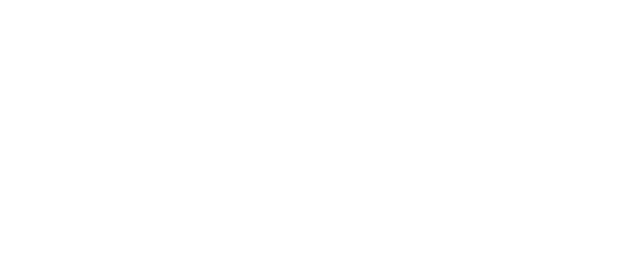
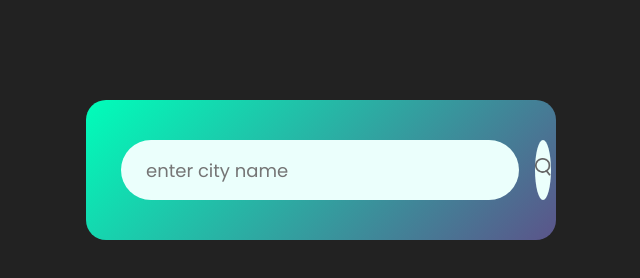
Before and after one commit to Manohar7730/HTML--CSS--JS, a plain HTML site: page weatherApp/index.html in a window 1280 px wide. Shown: the whole page, without its empty margins (319-959 px from the left). Drawn offline with Linux system fonts and the light colour scheme.

Commit message:
added images to images folder and completed search html and css

```diff
--- a/weatherApp/index.html
+++ b/weatherApp/index.html
@@ -7,6 +7,14 @@
     <title>Weather App</title>
   </head>
   <body>
+    <div class="card">
+      <div class="search">
+        <input type="search" placeholder="enter city name" spellcheck="false" />
+        <button>
+          <img src="images/search.png" alt="search" />
+        </button>
+      </div>
+    </div>
     <script src="script.js"></script>
   </body>
 </html>
--- a/weatherApp/style.css
+++ b/weatherApp/style.css
@@ -0,0 +1,57 @@
+@import url("https://fonts.googleapis.com/css2?family=Dancing+Script:wght@600&family=Poppins:wght@100;200;300;400;500&family=Raleway:ital,wght@0,100;0,200;0,400;0,600;1,800&display=swap");
+
+* {
+  margin: 0;
+  padding: 0;
+  box-sizing: border-box;
+  font-family: "Poppins", sans-serif;
+}
+
+body {
+  background-color: #222;
+}
+
+.card {
+  width: 90%;
+  max-width: 470px;
+  background: linear-gradient(135deg, #00feba, #5b548a);
+  color: #fff;
+  margin: 100px auto 0;
+  border-radius: 20px;
+  padding: 40px 35px;
+  text-align: center;
+}
+
+.search {
+  width: 100%;
+  display: flex;
+  align-items: center;
+  justify-content: space-between;
+}
+
+.search input {
+  border: 0;
+  outline: 0;
+  background: #ebfffc;
+  color: #555;
+  padding: 10px 25px;
+  height: 60px;
+  border-radius: 30px;
+  flex: 1;
+  margin-right: 16px;
+  font-size: 18px;
+}
+
+.search button {
+  border: 0;
+  outline: 0;
+  background: #ebfffc;
+  border-radius: 50%;
+  width: 60px;
+  height: 60px;
+  cursor: pointer;
+}
+
+.search button img {
+  width: 16px;
+}
```
Also changed, not shown: weatherApp/images/clear.png (added), weatherApp/images/clouds.png (added), weatherApp/images/drizzle.png (added), weatherApp/images/humidity.png (added), weatherApp/images/mist.png (added), weatherApp/images/rain.png (added), weatherApp/images/search.png (added), weatherApp/images/snow.png (added), weatherApp/images/wind.png (added).
